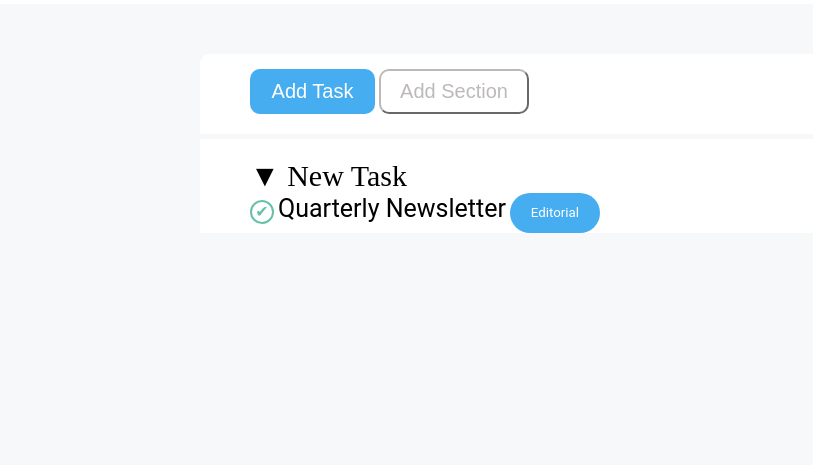
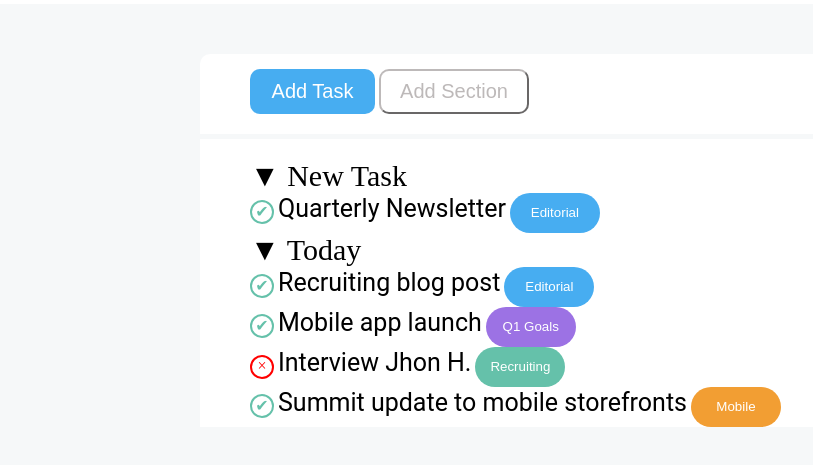
Before and after one commit to CosimoPetrarca/html-css-toboolist, a plain HTML site: page index.html in a window 1280 px wide. Shown: the part 97-562 px from the top of the page, without its empty margins (0-813 px from the left). Drawn offline with Linux system fonts and the light colour scheme.

Commit message:
fine today

```diff
--- a/css/style.css
+++ b/css/style.css
@@ -109,6 +109,50 @@ body{
     width: 90px;
     border-radius: 25px;
     border: none;
-    font-family: 'Roboto', sans-serif;
+
 
 }
+
+.box-goals{
+    background-color: #9C72E4;
+    color: white;
+    height: 40px;
+    width: 90px;
+    border-radius: 25px;
+    border: none;
+
+
+}
+
+.box-recruiting{
+    background-color: #65C1AA;
+    color: white;
+    height: 40px;
+    width: 90px;
+    border-radius: 25px;
+    border: none;
+
+
+}
+
+.box-mobile{
+    background-color:#F29E33;
+    color: white;
+    height: 40px;
+    width: 90px;
+    border-radius: 25px;
+    border: none;
+
+
+}
+
+.cerchio-rosso{
+    display: inline-block;
+    border: 2px solid red;
+    height: 20px;
+    width: 20px;
+    border-radius: 50%;
+    text-align: center;
+    color: red;
+
+}
--- a/index.html
+++ b/index.html
@@ -43,6 +43,44 @@
             </section>
             <!-- fine new task -->
 
+            <!-- inizio today -->
+            <section>
+                <div class="scritta-main"> &#9660; Today</div>
+                <div>
+                   <div class="cerchio">&#10004;</div>
+                   <div class="scritta">Recruiting blog post</div>
+                   <div class="bottone-main">
+                      <input type="button" value="Editorial" class="box-editorial">
+                   </div>
+                </div>
+
+                <div>
+                    <div class="cerchio">&#10004;</div>
+                    <div class="scritta">Mobile app launch</div>
+                    <div class="bottone-main">
+                       <input type="button" value="Q1 Goals" class="box-goals">
+                    </div>
+                 </div>
+
+                 <div>
+                    <div class="cerchio-rosso">&#215;</div>
+                    <div class="scritta">Interview Jhon H.</div>
+                    <div class="bottone-main">
+                       <input type="button" value="Recruiting" class="box-recruiting">
+                    </div>
+                 </div>
+
+                 <div>
+                    <div class="cerchio">&#10004;</div>
+                    <div class="scritta">Summit update to mobile storefronts</div>
+                    <div class="bottone-main">
+                       <input type="button" value="Mobile" class="box-mobile">
+                    </div>
+                 </div>
+            </section>
+
+            <!-- fine today -->
+
         </div>
 
     </main>
```
